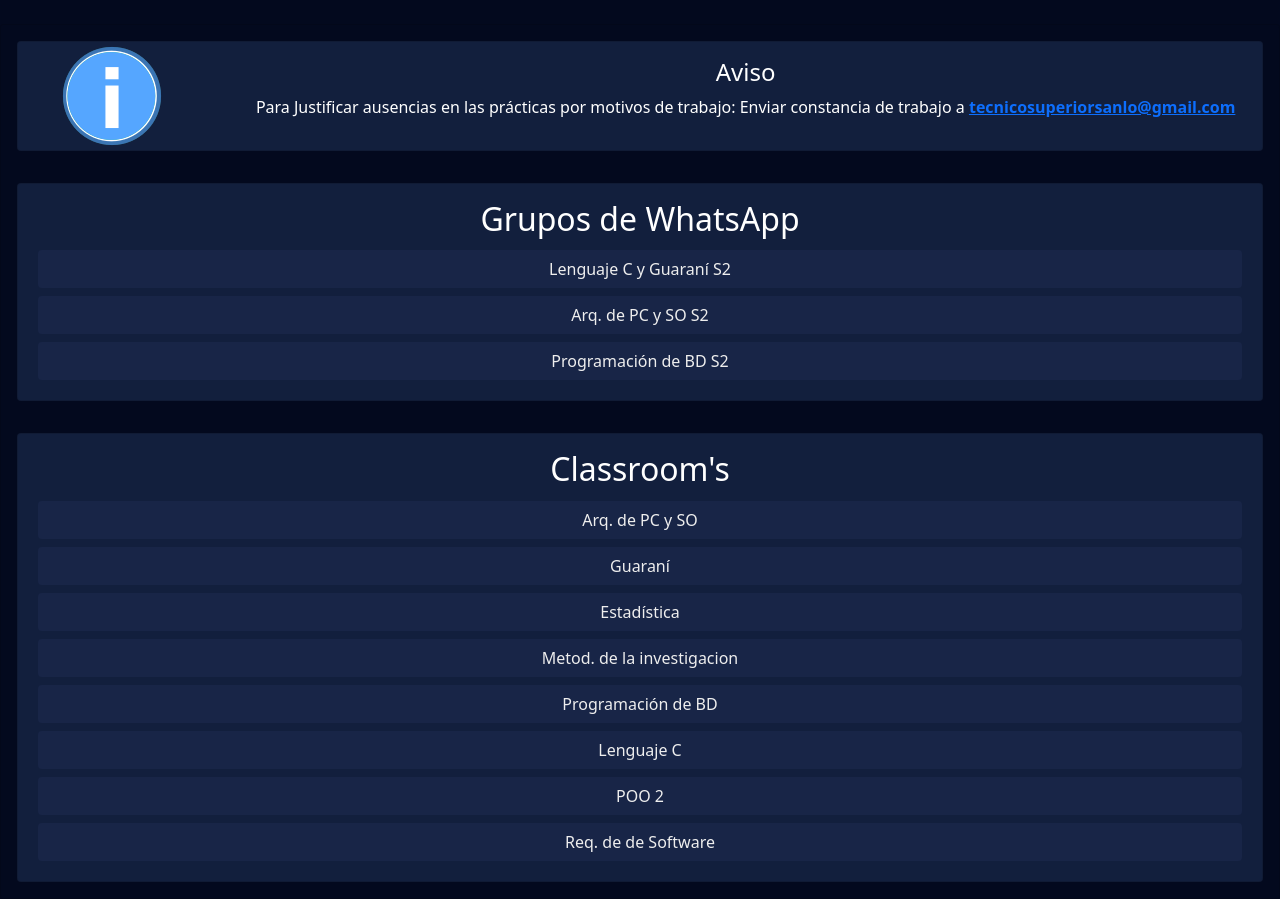
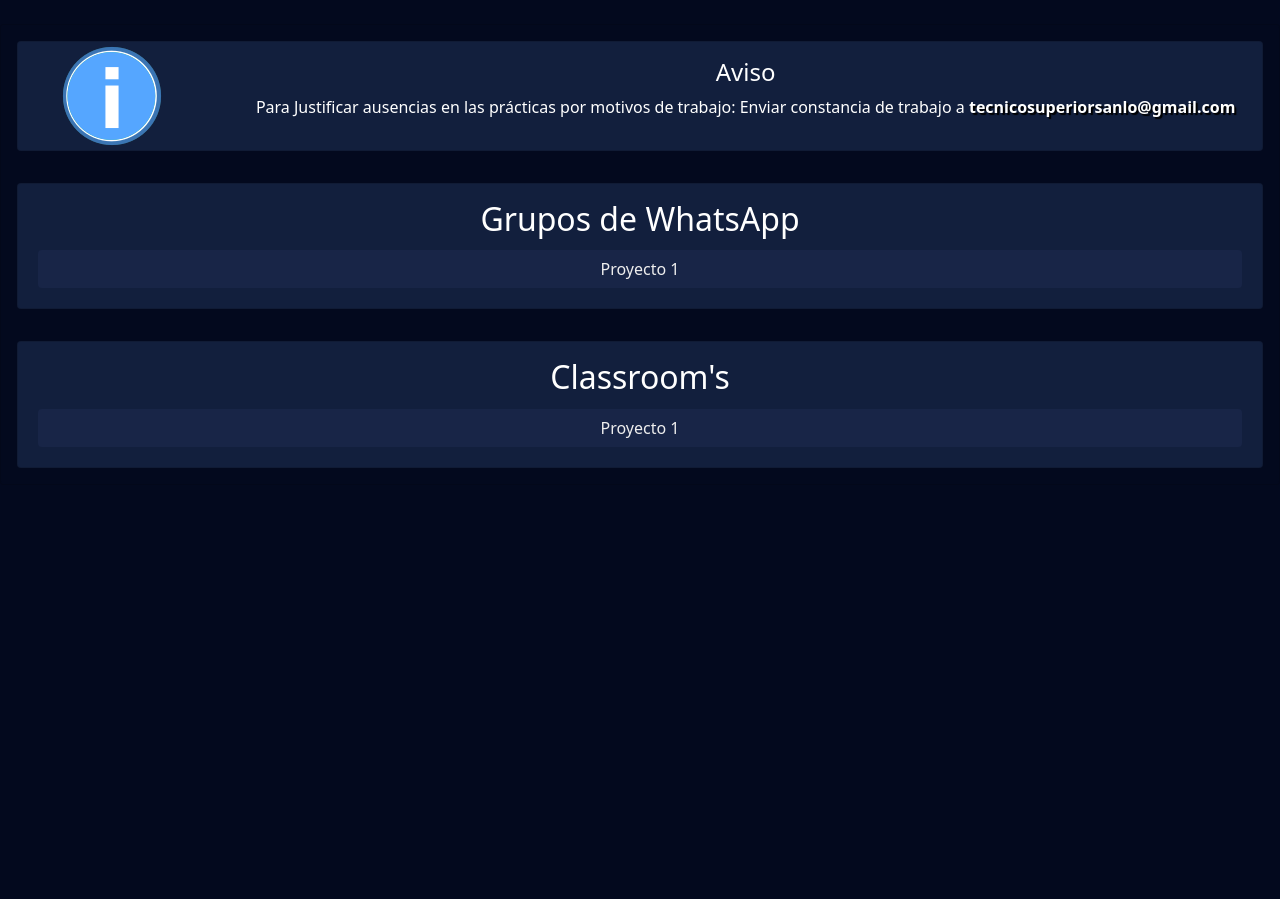
Before and after one commit to JuanServin97/PaginaSnppSoloHtml, a PHP site: page / in a window 1280 px wide. Shown: the part 56-955 px from the top of the page. After the commit the page ends 524 px from the top, so only its background shows below. Run offline with PHP 8.4, Linux system fonts and the light colour scheme.

Commit message:
Limpieza de semestre 2

```diff
--- a/estilos/style.css
+++ b/estilos/style.css
@@ -1,5 +1,25 @@
 
 /*MY code*/
+
+/*Inicio Link Avisos*/
+#Faviso a:link{
+    text-decoration: none;
+    color: #ffffff;
+    text-shadow: #000 2px 2px 1px;
+}
+
+#Faviso a:visited{
+    color: #ffffff;
+    text-decoration: underline;
+}
+
+#Faviso a:hover{
+    color: skyblue;
+}
+#Faviso a:active{
+    text-shadow: none;
+}
+/*Fin Link Avisos*/
 
 .bg-blu-black{
     color: #fff;
--- a/index.html
+++ b/index.html
@@ -14,12 +14,13 @@
     <script src="https://cdn.jsdelivr.net/npm/bootstrap@5.0.2/dist/js/bootstrap.bundle.min.js" integrity="sha384-MrcW6ZMFYlzcLA8Nl+NtUVF0sA7MsXsP1UyJoMp4YLEuNSfAP+JcXn/tWtIaxVXM" crossorigin="anonymous"></script>
     <script src="scripts/script.js"></script>
   </head>
+
   <body class="bg-blu-black">
     <!--Inicio de nav menu-->
     <nav class="navbar navbar-expand-lg navbar-light bg-translucid">
       <div class="container-fluid">
 
-        <a class="navbar-brand text-info" href="#">{ TS Programación S3 }</a>
+        <a class="navbar-brand text-info user-select-none" href="#">{ TS Programación S3 }</a>
 
         <button class="navbar-toggler bg-secondary" type="button" data-bs-toggle="collapse" data-bs-target="#navbarNavDropdown" aria-controls="navbarNavDropdown" aria-expanded="false" aria-label="Toggle navigation">
           <span class="navbar-toggler-icon"></span>
@@ -44,10 +45,7 @@
                 Descargables
               </a>
               <ul class="dropdown-menu" aria-labelledby="navbarDropdownMenuLink">
-                <li><a class="dropdown-item" href="documents/EXAMEN FINAL COMPLEMENTARIO.pdf" download="EXAMEN FINAL COMPLEMENTARIO.pdf">Examen final complementario</a></li>
-                <li><a class="dropdown-item" href="documents/EXAMEN FINAL ORDINARIO.pdf" download="EXAMEN FINAL ORDINARIO.pdf">Examen final ordinario</a></li>
                 <li><a class="dropdown-item" href="documents/SOLICITUD DE NUEVA FECHA DE EXAMEN.docx" download="SOLICITUD DE NUEVA FECHA DE EXAMEN.docx">Solicitud de nueva fecha de exámen</a></li>
-                <li><a class="dropdown-item" href="documents/Horario_De_Clases_S2.pdf" download="Horario_De_Clases_S2.pdf">Horario De Clases S2</a></li>
                 <li><a class="dropdown-item" href="documents/TECNICO SUPERIOR EN PROGRAMACIÓN DE APLICACIONES INFORMATICAS (2).pdf" download="TECNICO SUPERIOR EN PROGRAMACIÓN DE APLICACIONES INFORMATICAS (2).pdf">Malla curricular</a></li>
                 <li><a class="dropdown-item" href="documents/flash-on-english-for-mechanics-electronics-and-technical-assistance-dlscrib.com.pdf" download="flash-on-english-for-mechanics-electronics-and-technical-assistance-dlscrib.com.pdf">Libro de Ingles S1</a></li>
               </ul>
@@ -57,9 +55,11 @@
       </div>
     </nav>
     <!--Fin del nav menu-->
+
     <!--Base-->
     <br>
     <section class="card text-center bg-blu-black">
+
       <!--Inicio Aviso-->
       <div class="card m-3 bg-blu">
         <div class="row">
@@ -68,36 +68,30 @@
           </div>
           <div class="col-md-10">
             <div class="card-body">
-              <h4><div class="card-title">
-                Aviso
-              </div></h4>
+              <h4>
+                <div class="card-title">
+                  Aviso
+                </div>
+              </h4>
               <div class="card-text">
-                Para Justificar ausencias en las prácticas por motivos de trabajo: Enviar constancia de trabajo a <a href="mailto:tecnicosuperiorsanlo@gmail.com?Subject=Justificativo%20de%20Ausencia"><b>tecnicosuperiorsanlo@gmail.com</b></a>
+                Para Justificar ausencias en las prácticas por motivos de trabajo: Enviar constancia de trabajo a <b id="Faviso"><a href="mailto:tecnicosuperiorsanlo@gmail.com?Subject=Justificativo%20de%20Ausencia">tecnicosuperiorsanlo@gmail.com</a></b>
               </div>
             </div>
           </div>
         </div>
       </div>
       <!--Fin Aviso-->
+
       <div class="card m-3 p-3 bg-blu">
         <h2>Grupos de WhatsApp</h2>
-        <button type="button" onclick="enlaces('LenguajeC_Guarani')" class="btn blue-motion m-1">Lenguaje C y Guaraní S2</button>
-        <button type="button" onclick="enlaces('ArqPcSo')" class="btn blue-motion m-1">Arq. de PC y SO S2</button>
-        <button type="button" onclick="enlaces('PBD')" class="btn blue-motion m-1">Programación de BD S2</button>
+        <button type="button" onclick="enlaces('proyecto1')" class="btn blue-motion m-1">Proyecto 1</button>
       </div>
 
       <div class="card m-3 p-3 bg-blu">
         <h2>Classroom's</h2>
+        <button type="button" title="lbcmrcr" id="classProyecto1" onclick="copiar('classProyecto1')" class="btn blue-motion m-1">Proyecto 1</button>
+      </div>
 
-        <button type="button" title="cdo4b4v" id="classArqSO" onclick="copiar('classArqSO')" class="btn blue-motion m-1">Arq. de PC y SO</button>
-        <button type="button" title="kebgzpj" id="classGua" onclick="copiar('classGua')" class="btn blue-motion m-1">Guaraní</button>
-        <button type="button" title="4gbe42e" id="classEstadistica" onclick="copiar('classEstadistica')" class="btn blue-motion m-1">Estadística</button>
-        <button type="button" title="5kcz46m" id="classMetod" onclick="copiar('classMetod')" class="btn blue-motion m-1">Metod. de la investigacion</button>
-        <button type="button" title="zd73llr" id="classPBD" onclick="copiar('classPBD')" class="btn blue-motion m-1">Programación de BD</button>
-        <button type="button" title="nnbh6xt" id="classLC" onclick="copiar('classLC')" class="btn blue-motion m-1">Lenguaje C</button>
-        <button type="button" title="izfehym" id="classPOO" onclick="copiar('classPOO')" class="btn blue-motion m-1">POO 2</button>
-        <button type="button" title="4ps5cxi" id="classReqSoft" onclick="copiar('classReqSoft')" class="btn blue-motion m-1">Req. de de Software</button>
-      </div>
     </section>
   </body>
 </html>
--- a/scripts/script.js
+++ b/scripts/script.js
@@ -1,5 +1,5 @@
 //Diccionario de links
-var diccio = {"LenguajeC_Guarani": "https://chat.whatsapp.com/DXihAxihKgDBGXufJnUojT", "ArqPcSo": "https://chat.whatsapp.com/KuMn812LoGsFOVwe6kBZLm", "PBD": "https://chat.whatsapp.com/KNhx4nrpL6s09tUDwpjrOP"};
+var diccio = {"proyecto1": "https://chat.whatsapp.com/DETUrqVaJyw9wVVXItwDR2"};
 
 //abrir enlaces de whatsapp
 function enlaces(clave) {
```
Also changed, not shown: documentos.html (+1 -8 lines), 1 other file.
